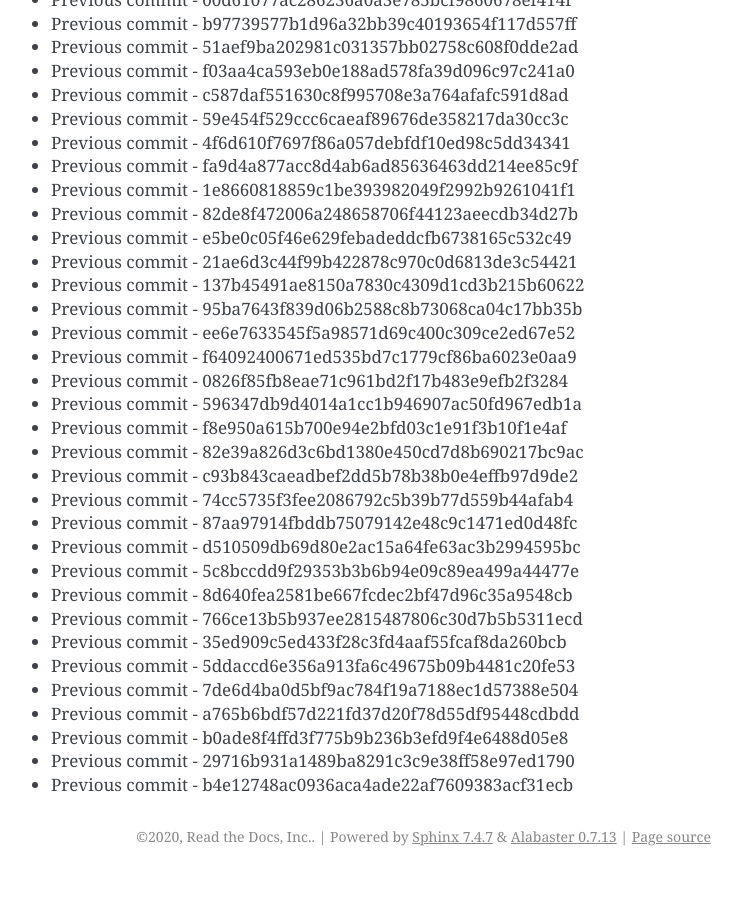
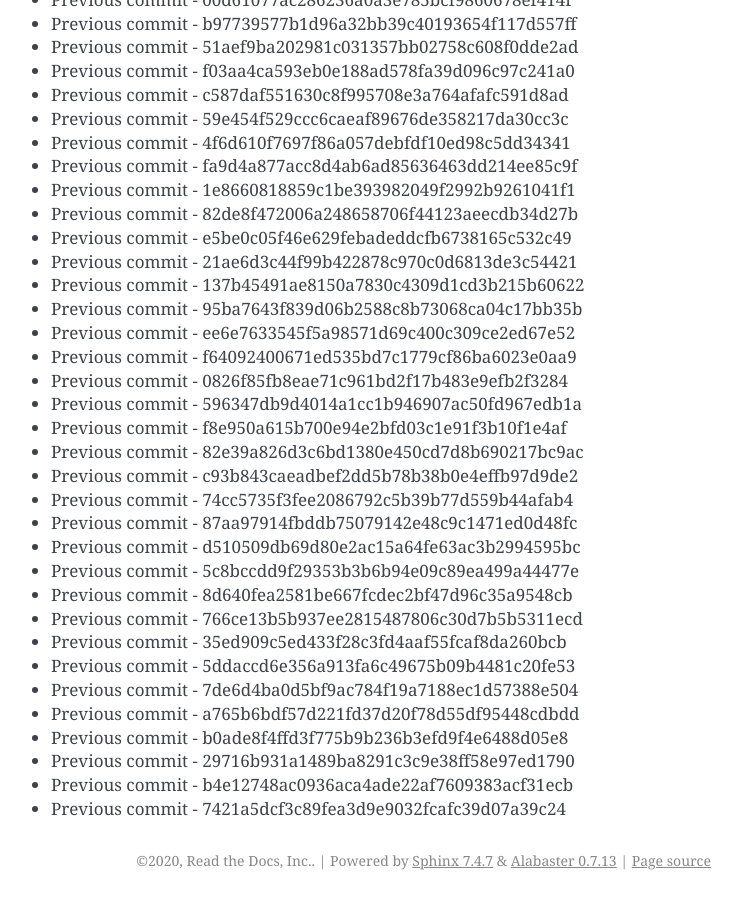
Before and after one commit to readthedocs/rtd-git-stresstest, a Sphinx documentation site: the page built from docs/updates.rst, in a window 1280 px wide and 900 px high, scrolled down 106052 px. Shown: the whole window, without its empty margins (399-1141 px from the left). Built offline with Sphinx 7.4.7, drawn with Linux system fonts in a browser that asks for light colours; before the commit the page ends 106928 px from its top, so only the background shows below that.

Commit message:
Generating commit from previous: 7421a5dcf3c89fea3d9e9032fcafc39d07a39c24

```diff
--- a/docs/updates.rst
+++ b/docs/updates.rst
@@ -4488,3 +4488,4 @@ It can be tested for any performance characteristics.
 * Previous commit - b0ade8f4ffd3f775b9b236b3efd9f4e6488d05e8
 * Previous commit - 29716b931a1489ba8291c3c9e38ff58e97ed1790
 * Previous commit - b4e12748ac0936aca4ade22af7609383acf31ecb
+* Previous commit - 7421a5dcf3c89fea3d9e9032fcafc39d07a39c24
```
